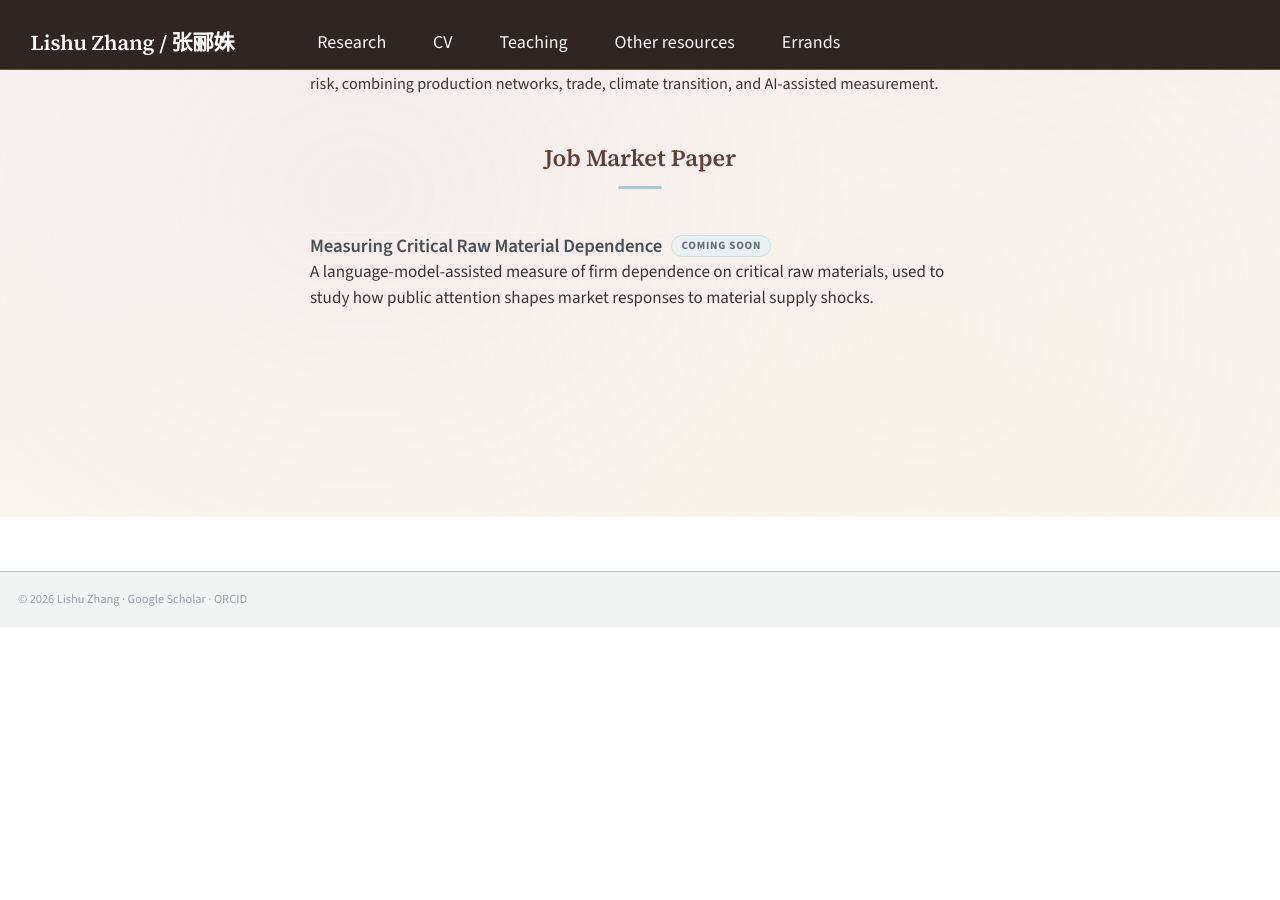
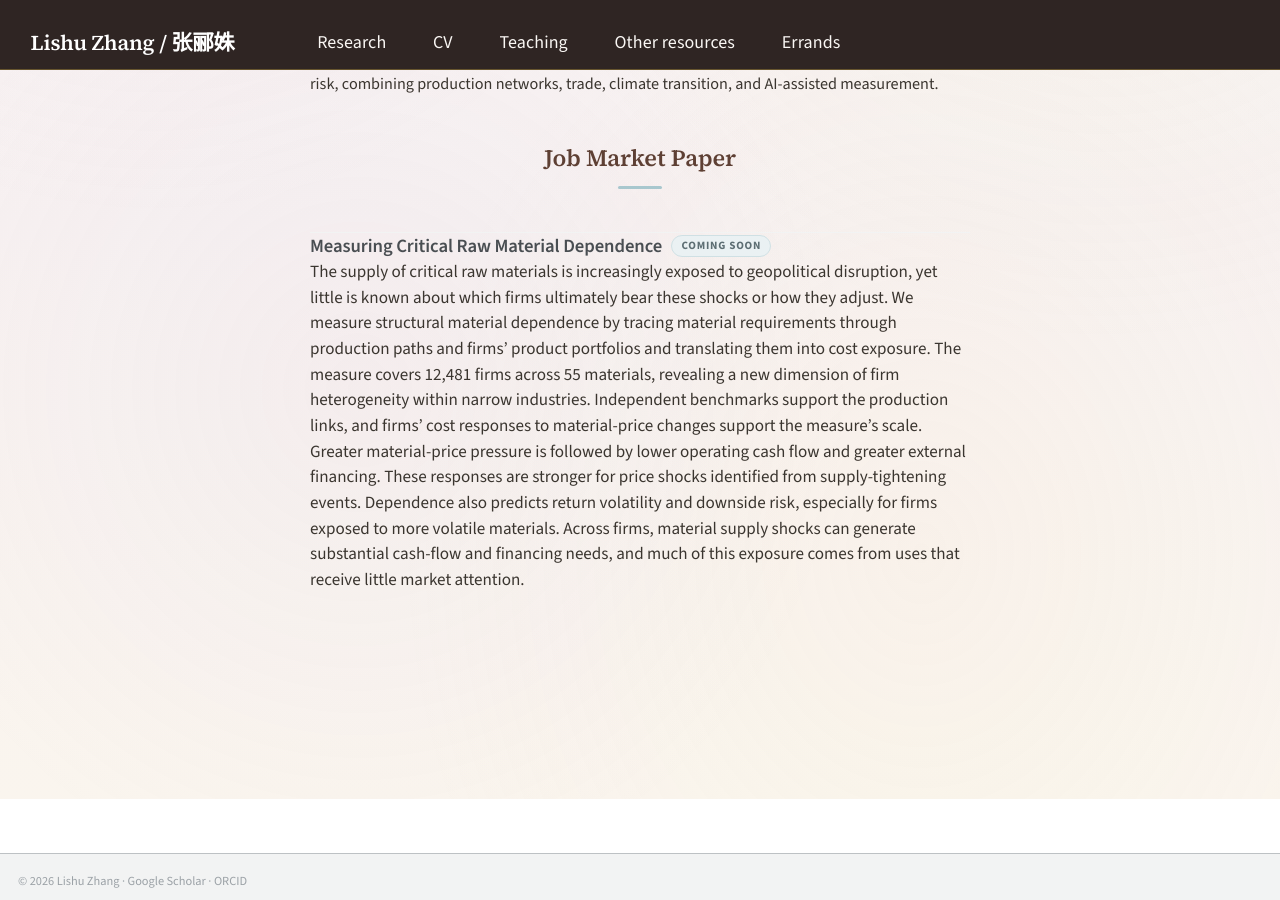
Before and after one commit to LishuZ/LishuZ.github.io, a Jekyll site: the page built from _pages/about.md, in a window 1280 px wide and 900 px high, scrolled down 567 px. Built offline with Jekyll 4.4.1, drawn with Linux system fonts in a browser that asks for light colours; before the commit the page ends 1194 px from its top, so only the background shows below that.

Commit message:
Show latest CRM abstract on homepage

```diff
--- a/_pages/about.md
+++ b/_pages/about.md
@@ -135,7 +135,7 @@ author_profile: false
 
 <div class="paper">
   <div class="ptitle">Measuring Critical Raw Material Dependence <span class="status">Coming soon</span></div>
-  <p class="abs">A language-model-assisted measure of firm dependence on critical raw materials, used to study how public attention shapes market responses to material supply shocks.</p>
+  <p class="abs">The supply of critical raw materials is increasingly exposed to geopolitical disruption, yet little is known about which firms ultimately bear these shocks or how they adjust. We measure structural material dependence by tracing material requirements through production paths and firms’ product portfolios and translating them into cost exposure. The measure covers 12,481 firms across 55 materials, revealing a new dimension of firm heterogeneity within narrow industries. Independent benchmarks support the production links, and firms’ cost responses to material-price changes support the measure’s scale. Greater material-price pressure is followed by lower operating cash flow and greater external financing. These responses are stronger for price shocks identified from supply-tightening events. Dependence also predicts return volatility and downside risk, especially for firms exposed to more volatile materials. Across firms, material supply shocks can generate substantial cash-flow and financing needs, and much of this exposure comes from uses that receive little market attention.</p>
 </div>
 
 
```
